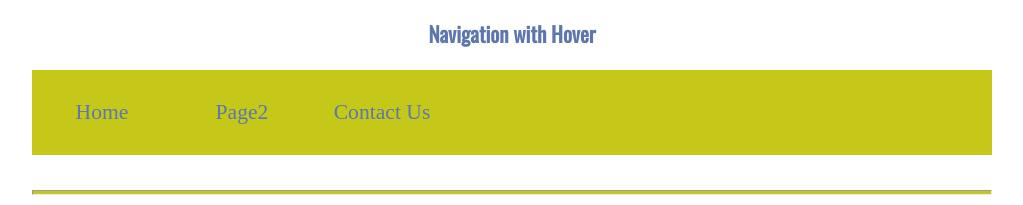
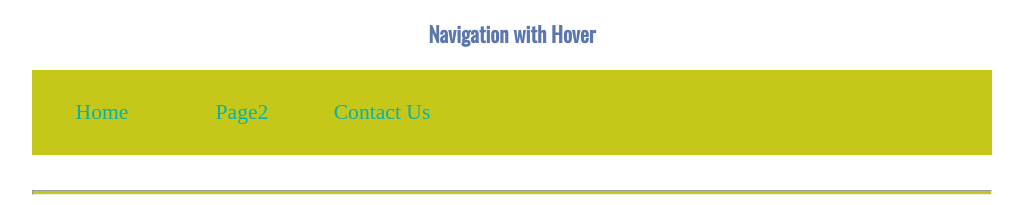
Before and after one commit to Logancgunn/wdd130, a plain HTML site: page wwr/site-plan-rafting.html in a window 1280 px wide. Shown: the part 2004-2209 px from the top of the page, without its empty margins (128-1151 px from the left). Drawn offline with nearby package versions, Linux system fonts and the light colour scheme.

Commit message:
change font color

```diff
--- a/wwr/styles/site-plan-rafting.css
+++ b/wwr/styles/site-plan-rafting.css
@@ -20,7 +20,7 @@ Fonts are separated by a & */
   --paragraph-color-on-white: #06B2AC ; /* paragraph text on a white background */
   --paragraph-color-on-color: white; /* paragraph text on a colored background */
   --paragraph-background-color: #157F1F  ;
-  --nav-link-color: #5C77AD;
+  --nav-link-color: #06B2AC;
   --nav-background-color: #C5C819;
   --nav-hover-link-color: white;
   --nav-hover-background-color: #5C77AD;
```
